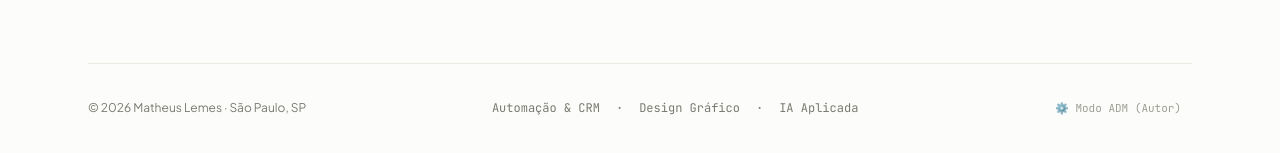
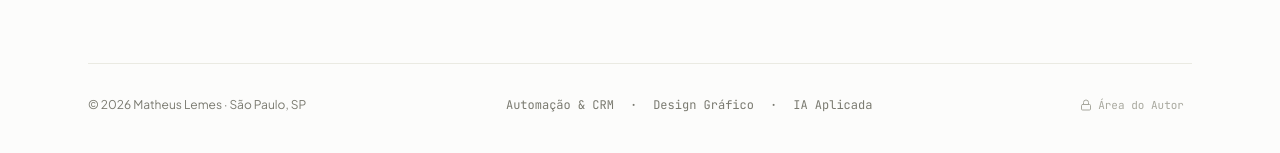
Before and after one commit to MatthLemes/matheus-portfolio, a React (Vite) app: page / in a window 1280 px wide. Shown: the part 8876-9029 px from the top of the page. Built offline with nearby package versions, Linux system fonts and the light colour scheme; no server answers.

Commit message:
feat(auth): implement password-protected admin login
Replace URL-based admin access with a secure login modal. Added `AdminLoginModal` to enforce authentication via password, ensuring secure access to administrative features.

```diff
--- a/src/App.tsx
+++ b/src/App.tsx
@@ -24,6 +24,7 @@ import { CreativeSpaceSection } from './components/CreativeSpaceSection';
 import { SkillsSection } from './components/SkillsSection';
 import { ContactSection } from './components/ContactSection';
 import { EditProfileModal } from './components/EditProfileModal';
+import { AdminLoginModal } from './components/AdminLoginModal';
 import { Copy, Check, AlertCircle, X, Sparkles } from 'lucide-react';
 
 const LOCAL_STORAGE_ACTIVE_KEY = 'matheus_portfolio_data_active';
@@ -71,22 +72,42 @@ export default function App() {
   }, []);
 
   const [isEditorOpen, setIsEditorOpen] = useState(false);
+  const [isLoginModalOpen, setIsLoginModalOpen] = useState(false);
+
+  // Admin access is strictly protected: requires password authentication
   const [isAdmin, setIsAdmin] = useState(() => {
     if (typeof window !== 'undefined') {
-      const params = new URLSearchParams(window.location.search);
-      if (params.get('admin') === 'true' || params.get('edit') === 'true') {
-        return true;
-      }
-      return localStorage.getItem('matheus_admin_active') === 'true';
+      return localStorage.getItem('matheus_admin_authenticated') === 'true';
     }
     return false;
   });
 
-  const toggleAdmin = () => {
-    const next = !isAdmin;
-    setIsAdmin(next);
+  // If visitor accesses with ?admin=true, prompt for password instead of unlocking directly
+  useEffect(() => {
+    if (typeof window !== 'undefined') {
+      const params = new URLSearchParams(window.location.search);
+      if (params.get('admin') === 'true' || params.get('edit') === 'true') {
+        if (!isAdmin) {
+          setIsLoginModalOpen(true);
+        }
+      }
+    }
+  }, [isAdmin]);
+
+  const handleLoginSuccess = () => {
+    setIsAdmin(true);
     try {
-      localStorage.setItem('matheus_admin_active', String(next));
+      localStorage.setItem('matheus_admin_authenticated', 'true');
+    } catch {
+      // storage unavailable
+    }
+  };
+
+  const handleLogout = () => {
+    setIsAdmin(false);
+    try {
+      localStorage.removeItem('matheus_admin_authenticated');
+      localStorage.removeItem('matheus_admin_active');
     } catch {
       // storage unavailable
     }
@@ -358,7 +379,8 @@ export default function App() {
           name={data.name}
           email={data.email}
           isAdmin={isAdmin}
-          onToggleAdmin={toggleAdmin}
+          onOpenLoginModal={() => setIsLoginModalOpen(true)}
+          onLogoutAdmin={handleLogout}
         />
       </main>
 
@@ -376,7 +398,7 @@ export default function App() {
             Editar Perfil
           </button>
           <button
-            onClick={toggleAdmin}
+            onClick={handleLogout}
             className="text-white/50 hover:text-white pl-2 border-l border-white/20 transition-colors"
             title="Sair do modo administrador"
           >
@@ -384,6 +406,13 @@ export default function App() {
           </button>
         </div>
       )}
+
+      {/* Modal de Autenticação do Administrador */}
+      <AdminLoginModal
+        isOpen={isLoginModalOpen}
+        onClose={() => setIsLoginModalOpen(false)}
+        onSuccess={handleLoginSuccess}
+      />
 
       {/* Modal de Personalização */}
       <EditProfileModal
--- /dev/null
+++ b/src/components/AdminLoginModal.tsx
@@ -0,0 +1,112 @@
+import React, { useState } from 'react';
+import { Lock, Eye, EyeOff, X, ArrowRight, ShieldCheck } from 'lucide-react';
+
+interface AdminLoginModalProps {
+  isOpen: boolean;
+  onClose: () => void;
+  onSuccess: () => void;
+}
+
+// Master password for Matheus Lemes
+const AUTHOR_PASSWORD = 'matheus2025';
+
+export const AdminLoginModal: React.FC<AdminLoginModalProps> = ({
+  isOpen,
+  onClose,
+  onSuccess,
+}) => {
+  const [password, setPassword] = useState('');
+  const [showPassword, setShowPassword] = useState(false);
+  const [error, setError] = useState(false);
+
+  if (!isOpen) return null;
+
+  const handleSubmit = (e: React.FormEvent) => {
+    e.preventDefault();
+    if (password === AUTHOR_PASSWORD) {
+      setError(false);
+      setPassword('');
+      onSuccess();
+      onClose();
+    } else {
+      setError(true);
+    }
+  };
+
+  return (
+    <div className="fixed inset-0 z-50 flex items-center justify-center p-4 bg-black/60 backdrop-blur-xs">
+      <div
+        className="relative w-full max-w-sm bg-white border border-[#E2E2D8] rounded-xl shadow-2xl p-6 overflow-hidden animate-in fade-in zoom-in-95 duration-200"
+        onClick={(e) => e.stopPropagation()}
+      >
+        <button
+          onClick={onClose}
+          className="absolute top-4 right-4 p-1 text-[#8A8A80] hover:text-[#1A1A1A] transition-colors"
+          title="Fechar"
+        >
+          <X className="w-4 h-4" />
+        </button>
+
+        <div className="flex flex-col items-center text-center mb-5">
+          <div className="w-12 h-12 rounded-full bg-[#F4F4EE] border border-[#E2E2D8] flex items-center justify-center mb-3">
+            <Lock className="w-5 h-5 text-[#1A1A1A]" />
+          </div>
+          <h3 className="text-lg font-bold text-[#141414]">Área do Autor</h3>
+          <p className="text-xs text-[#6B6B62] mt-1 max-w-xs leading-relaxed">
+            Acesso exclusivo para Matheus Lemes gerenciar projetos, playlists e conteúdos do portfólio.
+          </p>
+        </div>
+
+        <form onSubmit={handleSubmit} className="space-y-4">
+          <div>
+            <label className="block text-xs font-semibold uppercase tracking-wider text-[#4A4A42] mb-1.5">
+              Senha de Acesso
+            </label>
+            <div className="relative">
+              <input
+                type={showPassword ? 'text' : 'password'}
+                value={password}
+                onChange={(e) => {
+                  setPassword(e.target.value);
+                  if (error) setError(false);
+                }}
+                placeholder="Digite sua senha de autor..."
+                autoFocus
+                className={`w-full px-3.5 py-2.5 pr-10 text-sm bg-[#FCFCFB] border rounded-lg focus:outline-none transition-colors ${
+                  error
+                    ? 'border-red-500 focus:border-red-600 bg-red-50/20'
+                    : 'border-[#D5D5CA] focus:border-[#1A1A1A]'
+                }`}
+              />
+              <button
+                type="button"
+                onClick={() => setShowPassword(!showPassword)}
+                className="absolute right-3 top-1/2 -translate-y-1/2 text-[#8A8A80] hover:text-[#1A1A1A] transition-colors"
+              >
+                {showPassword ? <EyeOff className="w-4 h-4" /> : <Eye className="w-4 h-4" />}
+              </button>
+            </div>
+            {error && (
+              <p className="text-xs text-red-600 mt-1.5 flex items-center gap-1 font-medium">
+                Senha incorreta. Acesso restrito ao proprietário.
+              </p>
+            )}
+          </div>
+
+          <button
+            type="submit"
+            className="w-full flex items-center justify-center gap-2 px-4 py-2.5 bg-[#141414] hover:bg-[#2A2A2A] text-white text-xs font-semibold uppercase tracking-wider rounded-lg transition-colors shadow-xs"
+          >
+            <span>Desbloquear Modo ADM</span>
+            <ArrowRight className="w-3.5 h-3.5" />
+          </button>
+        </form>
+
+        <div className="mt-4 pt-3 border-t border-[#F0F0EA] flex items-center justify-center gap-1.5 text-[11px] text-[#8A8A80]">
+          <ShieldCheck className="w-3.5 h-3.5 text-emerald-600" />
+          <span>Proteção ativa contra edições de visitantes</span>
+        </div>
+      </div>
+    </div>
+  );
+};
--- a/src/components/ContactSection.tsx
+++ b/src/components/ContactSection.tsx
@@ -1,5 +1,5 @@
 import React, { useState } from 'react';
-import { Mail, ArrowUpRight, Copy, Check, Send, Phone, MessageSquare } from 'lucide-react';
+import { Mail, ArrowUpRight, Copy, Check, Send, Phone, MessageSquare, Lock } from 'lucide-react';
 import { SocialLinks } from '../types/portfolio';
 
 interface ContactSectionProps {
@@ -7,7 +7,8 @@ interface ContactSectionProps {
   name: string;
   email: string;
   isAdmin?: boolean;
-  onToggleAdmin?: () => void;
+  onOpenLoginModal?: () => void;
+  onLogoutAdmin?: () => void;
 }
 
 export const ContactSection: React.FC<ContactSectionProps> = ({
@@ -15,7 +16,8 @@ export const ContactSection: React.FC<ContactSectionProps> = ({
   name,
   email,
   isAdmin = false,
-  onToggleAdmin,
+  onOpenLoginModal,
+  onLogoutAdmin,
 }) => {
   const [copiedEmail, setCopiedEmail] = useState(false);
   const [senderName, setSenderName] = useState('');
@@ -187,17 +189,25 @@ export const ContactSection: React.FC<ContactSectionProps> = ({
             <span>IA Aplicada</span>
           </div>
 
-          {onToggleAdmin && (
+          {isAdmin ? (
             <button
-              onClick={onToggleAdmin}
-              className={`text-[11px] font-mono px-2.5 py-1 rounded transition-colors border ${
-                isAdmin
-                  ? 'bg-[#1A1A1A] text-white border-[#1A1A1A]'
-                  : 'bg-transparent text-[#9E9E94] hover:text-[#1A1A1A] border-transparent hover:border-[#D5D5CA]'
-              }`}
+              onClick={onLogoutAdmin}
+              className="text-[11px] font-mono px-2.5 py-1 rounded transition-colors bg-[#1A1A1A] text-white hover:bg-[#333] border border-[#1A1A1A] flex items-center gap-1.5"
             >
-              {isAdmin ? '🔒 Sair do Modo ADM' : '⚙️ Modo ADM (Autor)'}
+              <Lock className="w-3 h-3 text-emerald-400" />
+              <span>Sair do Modo ADM</span>
             </button>
+          ) : (
+            onOpenLoginModal && (
+              <button
+                onClick={onOpenLoginModal}
+                className="text-[11px] font-mono text-[#A8A89E] hover:text-[#1A1A1A] transition-colors flex items-center gap-1.5 px-2 py-0.5 rounded hover:bg-[#F2F2EC]"
+                title="Acesso exclusivo do autor (requer senha)"
+              >
+                <Lock className="w-3 h-3" />
+                <span>Área do Autor</span>
+              </button>
+            )
           )}
         </div>
       </div>
```
